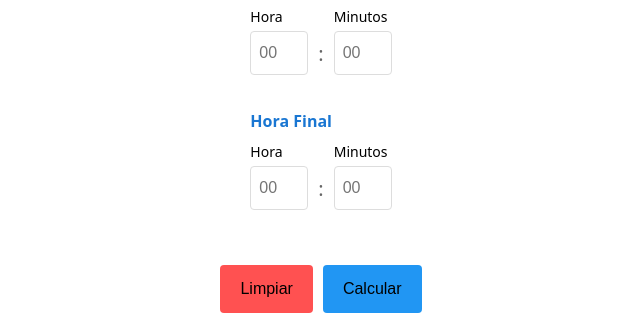
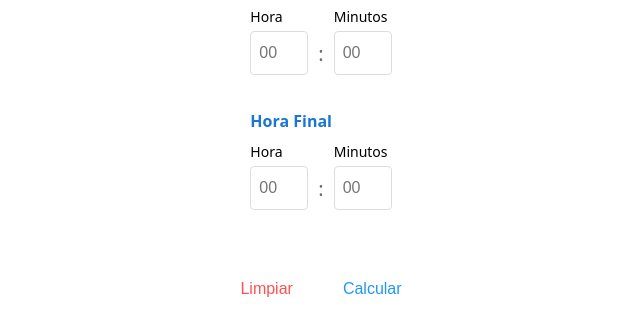
Before and after one commit to SirRecords/time-calculator, a plain HTML site: page calculadordetiempo/index.html in a window 1280 px wide. Shown: the part 253-583 px from the top of the page, without its empty margins (319-959 px from the left). Drawn offline with Linux system fonts and the light colour scheme.

Commit message:
Update style.css

```diff
--- a/calculadordetiempo/style.css
+++ b/calculadordetiempo/style.css
@@ -67,17 +67,13 @@ button:active {
     transform: scale(0.98);
 }
 .btn-calcular {
-    background-color: #2196f3;
+    color: #2196f3;
+    background-color: transparent;
+}
 
-}
-.btn-calcular:hover {
-    background-color: #1976d2;
-}
 .btn-limpiar {
-    background-color: rgb(255, 81, 81);
-}
-.btn-limpiar:hover {
-    background-color: red;
+    color: rgb(255, 81, 81);
+    background-color: transparent;
 }
 #resultado {
     margin-top: 20px;
```
